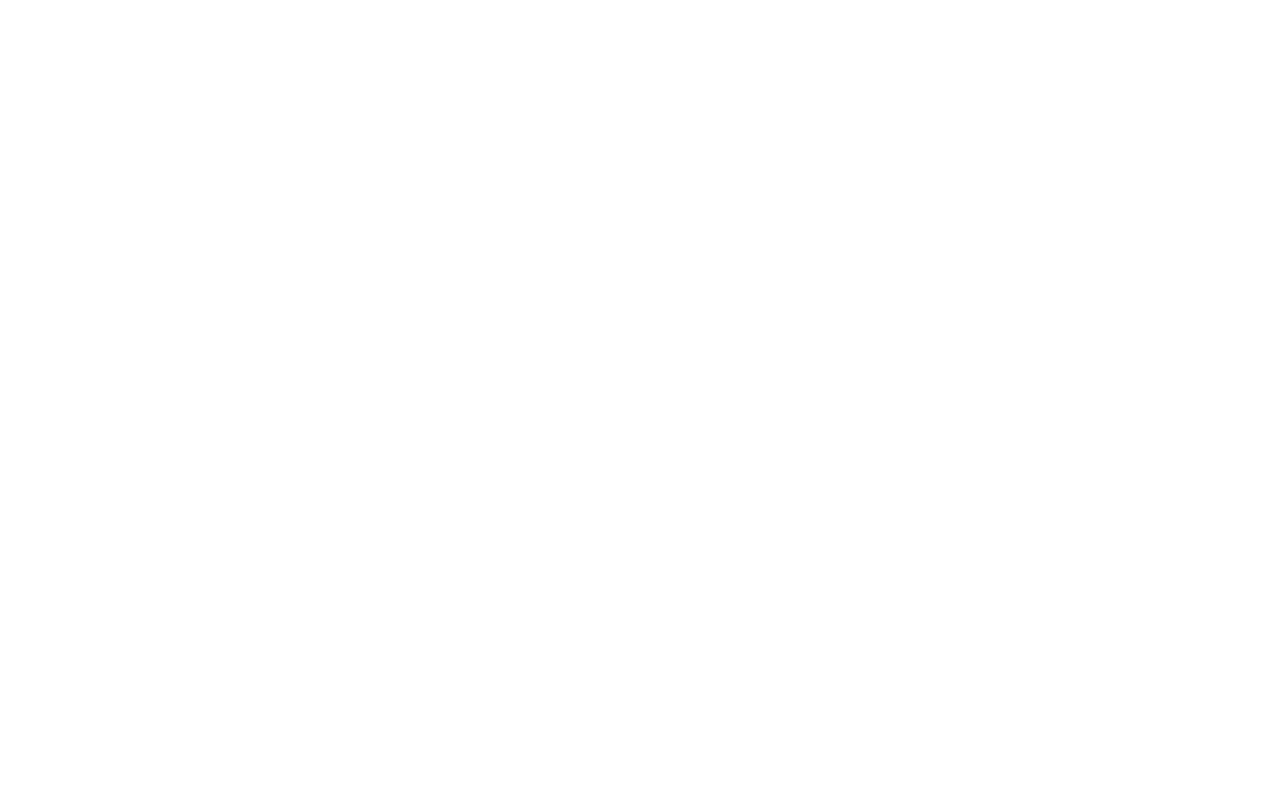
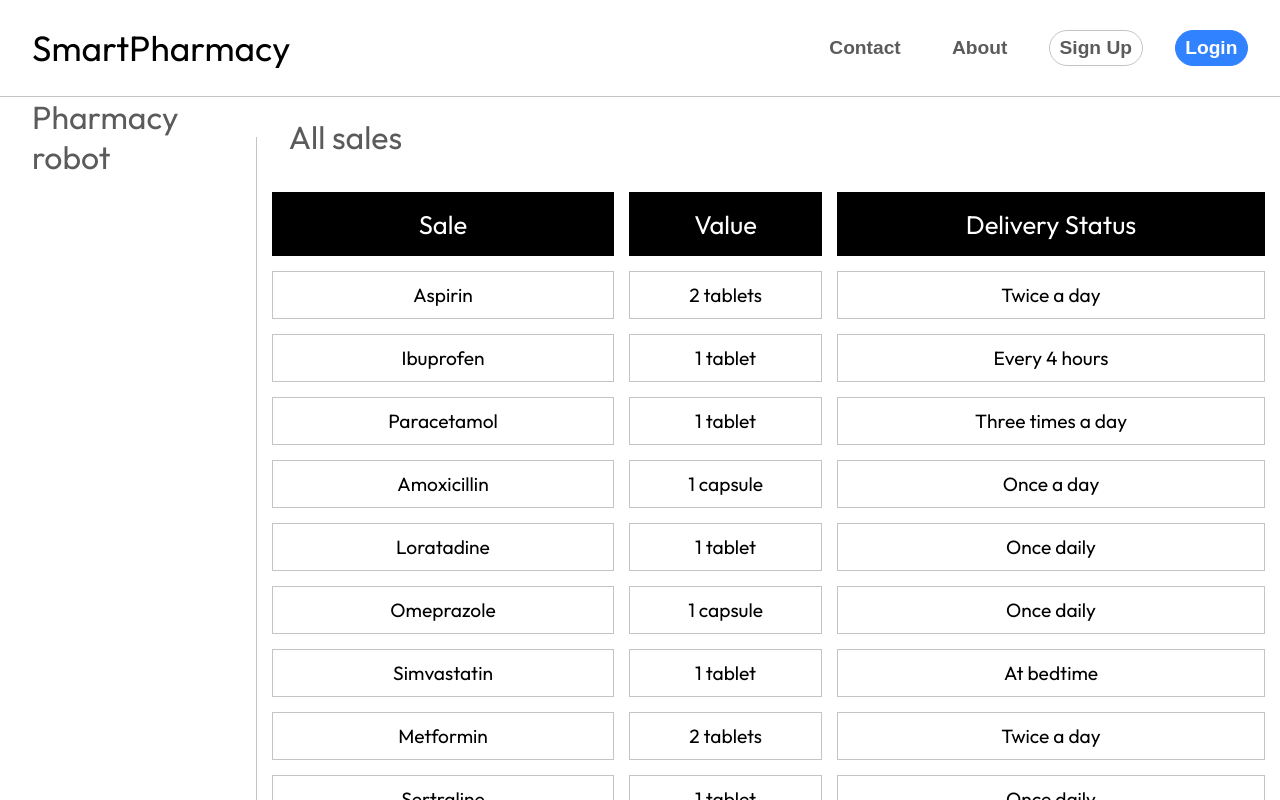
Before and after one commit to joaofgartur/ES_Pharmacy_Assistant, a React (Vite) app in the folder frontend/: page /sales in a window 1280 px wide. Before the commit this address had no page. Shown: the top 800 px of the page. Built offline with nearby package versions, Linux system fonts and the light colour scheme.

Commit message:
Add sales view page

```diff
--- a/frontend/src/main.tsx
+++ b/frontend/src/main.tsx
@@ -7,6 +7,7 @@
 import Login from "./pages/login/Login.tsx";
 import Prescription from "./pages/prescription/Prescription.tsx";
 import FaceRecognition from "./pages/payment/face-recognition/FaceRecognition.tsx";
+import Sales from "./pages/sales/Sales.tsx";
 
 ReactDOM.createRoot(document.getElementById('root') as HTMLElement).render(
     <BrowserRouter>
@@ -36,6 +37,11 @@
                     <FaceRecognition/>
                 </PageContainer>
             }/>
+            <Route path={'/sales'} element={
+                <PageContainer>
+                    <Sales/>
+                </PageContainer>
+            }/>
         </Routes>
     </BrowserRouter>,
 )
--- /dev/null
+++ b/frontend/src/pages/sales/Sales.css
@@ -0,0 +1,51 @@
+.container {
+    width: 100%;
+    height: 100%;
+    display: flex;
+    align-items: center;
+}
+
+.container .left {
+    width: 20%;
+    height: 100%;
+}
+
+.container .bar {
+    width: 0;
+    height: 90%;
+    border-right: 0.1px solid var(--color-light-gray);
+}
+
+.container .right {
+    width: 80%;
+    height: 100%;
+}
+
+.container .title {
+    width: 80%;
+    height: 10%;
+    display: flex;
+    align-items: center;
+    margin-left: 2rem;
+    color: var(--color-dark-gray);
+}
+
+.container .title h2 {
+    font-size: 2rem;
+    font-weight: 700;
+}
+
+.container .right .infos-container {
+    width: 100%;
+    height: 60%;
+    display: flex;
+    align-items: center;
+    justify-content: center;
+    overflow: auto;
+}
+
+.container .right .table-sect {
+    width: 100%;
+    height: 50rem;
+    overflow: auto;
+}
--- /dev/null
+++ b/frontend/src/pages/sales/Sales.tsx
@@ -0,0 +1,57 @@
+import "./Sales.css"
+import ITableHeader from "../../components/table/header/ITableHeader.ts";
+import ITableRow from "../../components/table/row/ITableRow.ts";
+import Table from "../../components/table/Table.tsx";
+
+const header: ITableHeader = {
+    header: ["Sale", "Value", "Delivery Status"]
+};
+
+const body: Array<ITableRow> = [
+    { id: 0, content: ['Aspirin', '2 tablets', 'Twice a day'] },
+    { id: 1, content: ['Ibuprofen', '1 tablet', 'Every 4 hours'] },
+    { id: 2, content: ['Paracetamol', '1 tablet', 'Three times a day'] },
+    { id: 3, content: ['Amoxicillin', '1 capsule', 'Once a day'] },
+    { id: 4, content: ['Loratadine', '1 tablet', 'Once daily'] },
+    { id: 5, content: ['Omeprazole', '1 capsule', 'Once daily'] },
+    { id: 6, content: ['Simvastatin', '1 tablet', 'At bedtime'] },
+    { id: 7, content: ['Metformin', '2 tablets', 'Twice a day'] },
+    { id: 8, content: ['Sertraline', '1 tablet', 'Once daily'] },
+    { id: 9, content: ['Prednisone', '1 tablet', 'Once daily'] },
+    { id: 10, content: ['Acetaminophen', '1 tablet', 'Every 6 hours'] },
+    { id: 11, content: ['Ciprofloxacin', '1 tablet', 'Twice a day'] },
+    { id: 12, content: ['Losartan', '1 tablet', 'Once daily'] },
+    { id: 13, content: ['Atorvastatin', '1 tablet', 'Once daily'] },
+    { id: 14, content: ['Fluoxetine', '1 capsule', 'Once daily'] },
+    { id: 15, content: ['Warfarin', '1 tablet', 'Once daily'] },
+    { id: 16, content: ['Metoprolol', '1 tablet', 'Twice a day'] },
+    { id: 17, content: ['Levothyroxine', '1 tablet', 'Once daily'] },
+    { id: 18, content: ['Cetirizine', '1 tablet', 'Once daily'] },
+    { id: 19, content: ['Gabapentin', '1 capsule', 'Three times a day'] },
+];
+
+function Sales() {
+    return(
+        <div className={"container"}>
+            <div className={"left"}>
+                <div className={"title"}>
+                    <h2>Pharmacy robot</h2>
+                </div>
+                <div className={"stats"}>
+
+                </div>
+            </div>
+            <div className={"bar"}></div>
+            <div className={"right"}>
+                <div className={"title"}>
+                    <h2>All sales</h2>
+                </div>
+                <div className={"table-sect"}>
+                    <Table checklist_column={false} header={header} body={body}/>
+                </div>
+            </div>
+        </div>
+    )
+}
+
+export default Sales;
```
